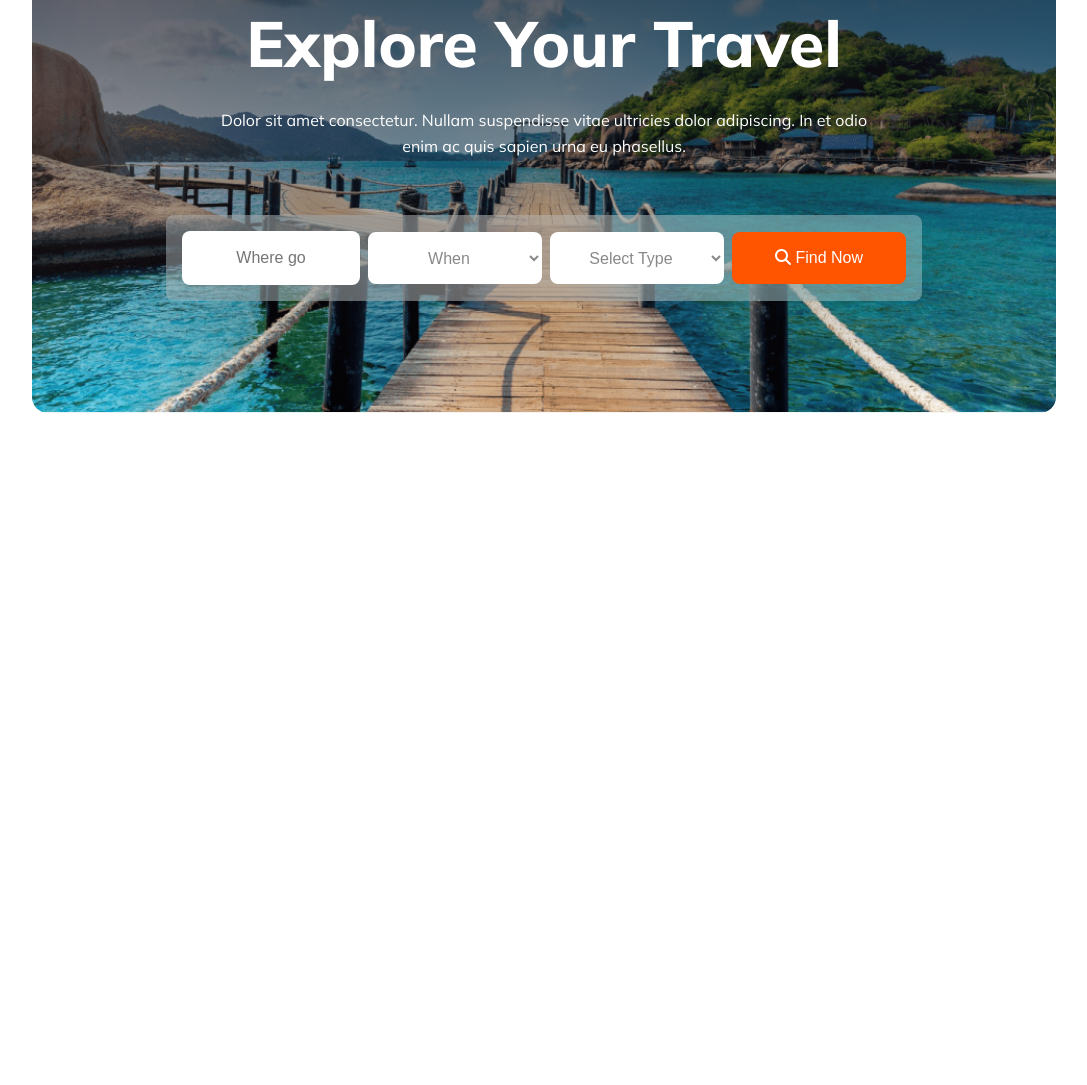
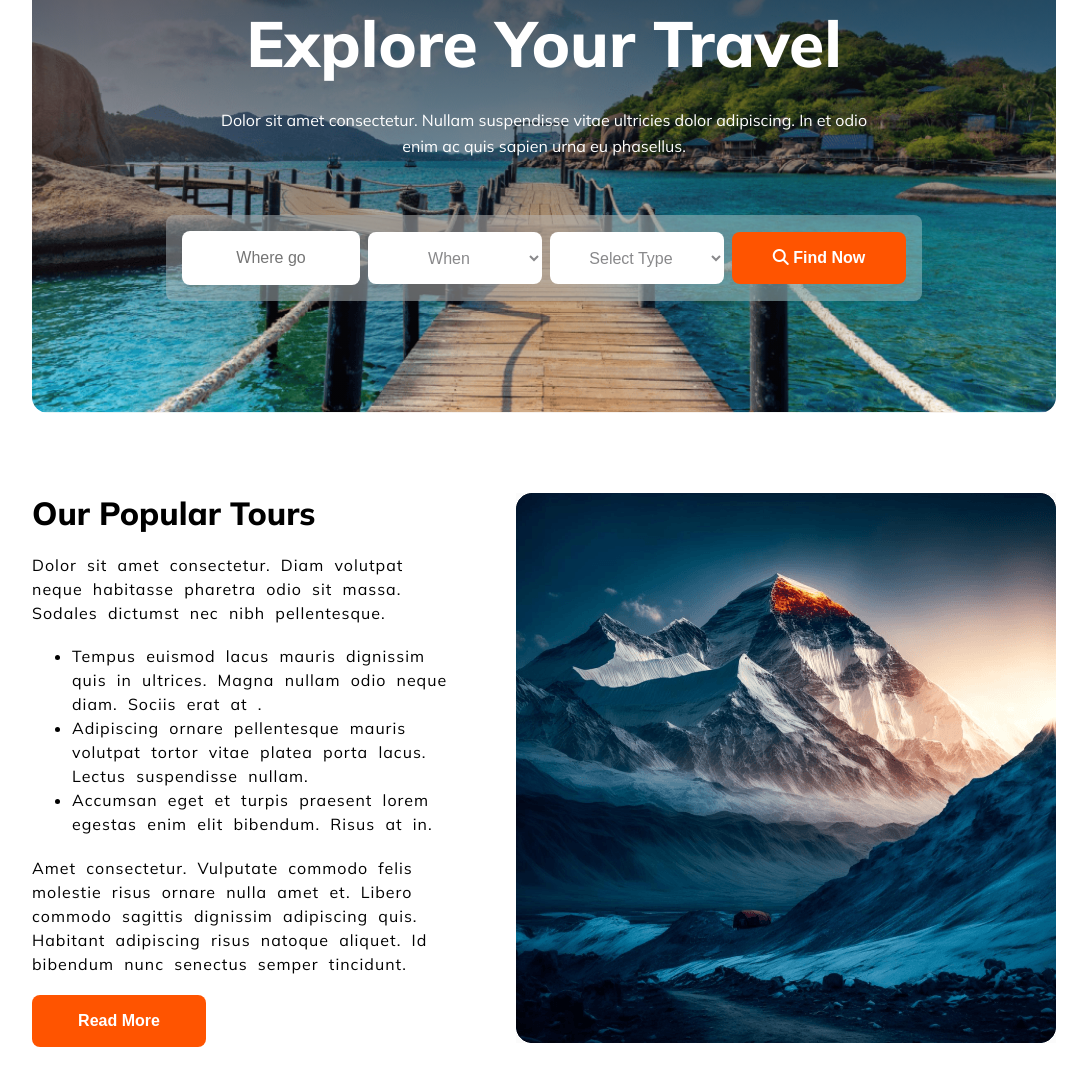
Before and after one commit to Maptaul/Hero-Travel-main, a plain HTML site: page index.html in a window 1280 px wide. Shown: the part 325-1410 px from the top of the page, without its empty margins (96-1183 px from the left). Before the commit the page ends 818 px from the top, so only its background shows below. Drawn offline with Linux system fonts and the light colour scheme.

Commit message:
popular-section

```diff
--- a/Style/style.css
+++ b/Style/style.css
@@ -140,7 +140,34 @@ select{
     cursor: pointer;
     text-align: center;
     font-size: 16px;
-    font-weight: 400;
+    font-weight: 700;
     color: rgb(255, 255, 255);
     gap: 8px;
 }
+
+/* popular section  */
+.popular-section{
+    display: grid;
+    grid-template-columns: 1fr 1fr;
+    gap: 3.8rem;
+}
+.text-content{
+    display: flex;
+    flex-direction: column;
+    row-gap: 1rem;
+    justify-content: space-between;
+}
+.text-content
+p,
+li {
+    text-align: left;
+    font-size: 1rem;
+    line-height: 24px;
+    word-spacing: 5px;
+    letter-spacing: 1px;
+}
+
+.text-content
+h3{
+    text-align: left;
+}
--- a/index.html
+++ b/index.html
@@ -44,5 +44,23 @@
             </div>
         </div>
       </section>
+      <!-- Our Popular Tours section  -->
+       <section class="container popular-section">
+        <div class="text-content">
+            <h3> Our Popular Tours </h3>
+            <p> Dolor sit amet consectetur. Diam volutpat neque habitasse pharetra odio sit massa. Sodales dictumst nec nibh pellentesque.</p>
+            <ul>
+                <li>Tempus euismod lacus mauris dignissim quis in ultrices. Magna nullam odio neque diam. Sociis erat at .</li>
+                <li>Adipiscing ornare pellentesque mauris volutpat tortor vitae platea porta lacus. Lectus suspendisse nullam.</li>
+                <li> Accumsan eget et turpis praesent lorem egestas enim elit bibendum. Risus at in.</li>
+            </ul>
+            <p>Amet consectetur. Vulputate commodo felis molestie risus
+            ornare nulla amet et. Libero commodo sagittis dignissim adipiscing quis. Habitant adipiscing risus natoque aliquet. Id bibendum nunc senectus semper tincidunt. </p>
+            <button class="btn-primary"> Read More</button>
+        </div>
+        <div class="img-content">
+            <img src="asset/rectangle 4.png" alt="">
+        </div>
+       </section>
 </body>
 </html>
```
